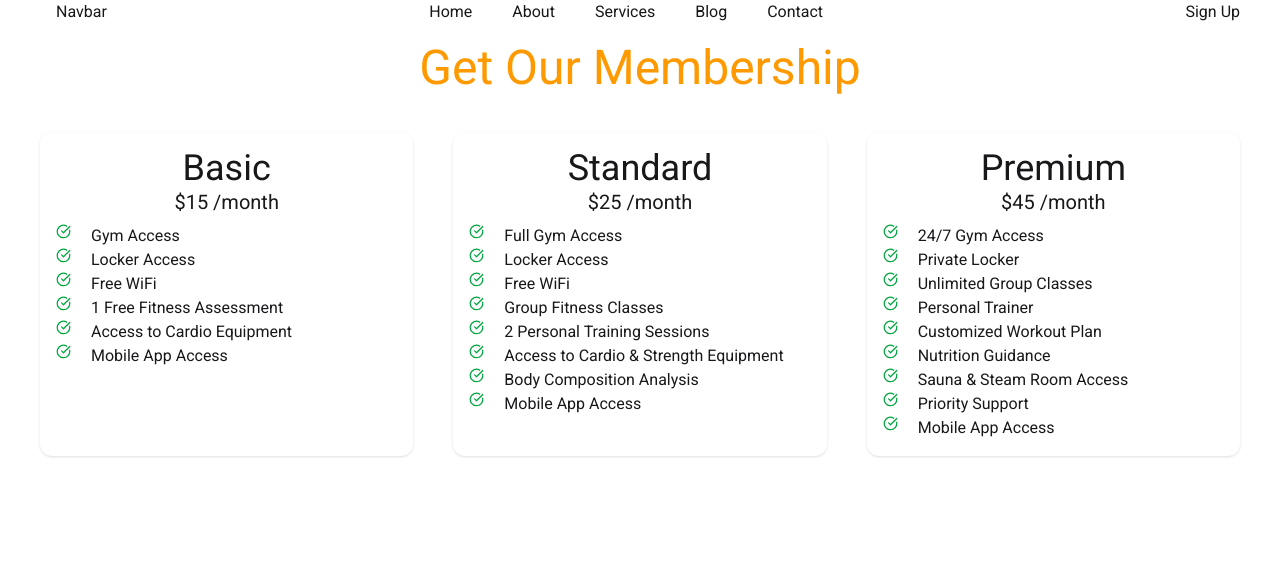
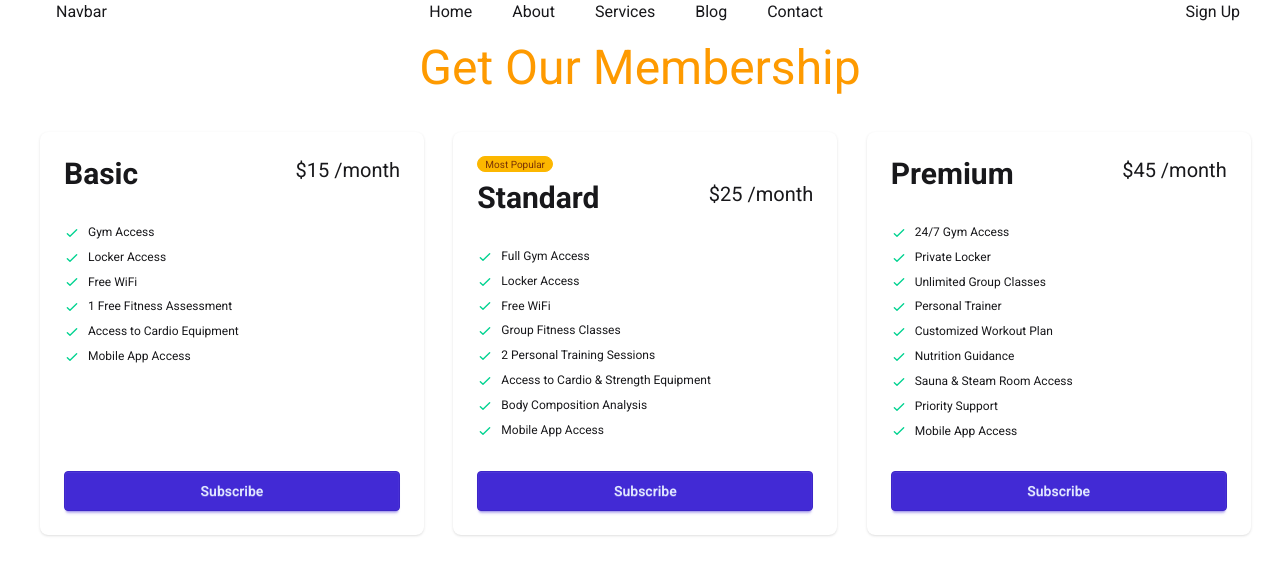
Before and after one commit to shompaaa/tailwind-react-pricing-options, a React (Vite) app: page /contact in a window 1280 px wide. Shown: the top 574 px of the page. Built offline with nearby package versions, Linux system fonts and the light colour scheme.

Commit message:
DaisyUI card use and modify

```diff
--- a/public/pricingData.json
+++ b/public/pricingData.json
@@ -16,6 +16,7 @@
     "id": 2,
     "plan": "Standard",
     "price": "$25 /month",
+    "popular": true,
     "features": [
       "Full Gym Access",
       "Locker Access",
--- a/src/App.jsx
+++ b/src/App.jsx
@@ -3,6 +3,7 @@
 import DaisyNav from "./components/DaisyNav/DaisyNav";
 import Navbar from "./components/Navbar/Navbar";
 import PricingOptions from "./components/PricingOptions/PricingOptions";
+import DaisyPricing from "./components/DaisyPricing/DaisyPricing";
 
 const pricingPromise = fetch('pricingData.json').then(res => res.json());
 
@@ -21,6 +22,7 @@
           pricingPromise = {pricingPromise}
           ></PricingOptions>
         </Suspense>
+
       </main>
     </>
   );
--- /dev/null
+++ b/src/components/DaisyPricing/DaisyPricing.jsx
@@ -0,0 +1,42 @@
+import React from "react";
+
+const DaisyPricing = ({ pricing }) => {
+  const { plan, price, features,popular } = pricing;
+  return (
+    <div className="card w-96 bg-base-100 shadow-sm">
+      <div className="card-body">
+        {popular && <span className="badge badge-xs badge-warning">Most Popular</span>}
+        <div className="flex justify-between">
+          <h2 className="text-3xl font-bold">{plan}</h2>
+          <span className="text-xl">{price}</span>
+        </div>
+        <ul className="mt-6 flex flex-col gap-2 text-xs flex-1">
+          {features.map((feature,index) => (
+            <li key={index}>
+              <svg
+                xmlns="http://www.w3.org/2000/svg"
+                className="size-4 me-2 inline-block text-success"
+                fill="none"
+                viewBox="0 0 24 24"
+                stroke="currentColor"
+              >
+                <path
+                  strokeLinecap="round"
+                  strokeLinejoin="round"
+                  strokeWidth="2"
+                  d="M5 13l4 4L19 7"
+                />
+              </svg>
+              <span>{feature}</span>
+            </li>
+          ))}
+        </ul>
+        <div className="mt-6">
+          <button className="btn btn-primary btn-block">Subscribe</button>
+        </div>
+      </div>
+    </div>
+  );
+};
+
+export default DaisyPricing;
--- a/src/components/Navbar/Navbar.jsx
+++ b/src/components/Navbar/Navbar.jsx
@@ -33,7 +33,7 @@
 const Navbar = () => {
   const [open, setOpen] = useState(false);
 
-  const links = navigationsData.map((route) => <Link route={route}></Link>);
+  const links = navigationsData.map((route,index) => <Link key={index} route={route}></Link>);
 
   return (
     <div>
--- a/src/components/PricingCard/PricingCard.jsx
+++ b/src/components/PricingCard/PricingCard.jsx
@@ -4,18 +4,19 @@
 const PricingCard = ({pricing}) => {
     const {plan, price,features} =pricing;
     return (
-        <div className='rounded-xl shadow p-4'>
+        <div className='flex flex-col rounded-xl shadow p-4'>
             {/* Card Header */}
           <div className='text-center mb-2'>
               <h1 className="text-4xl">{plan}</h1>
             <h2 className='text-xl'>{price}</h2>
           </div>
           {/* Card Body */}
-          <div>
+          <div className='flex-1'>
             {
                 features.map((feature,index) => <PricingFeature key={index} feature = {feature}></PricingFeature>)
             }
           </div>
+          <button className="btn w-full bg-green-600 text-white mt-4 text-center">Subscribe</button>
 
         </div>
     );
--- a/src/components/PricingOptions/PricingOptions.jsx
+++ b/src/components/PricingOptions/PricingOptions.jsx
@@ -1,19 +1,23 @@
 import React, { use } from "react";
 import PricingCard from "../PricingCard/PricingCard";
+import DaisyPricing from "../DaisyPricing/DaisyPricing";
 
 const PricingOptions = ({ pricingPromise }) => {
   const pricingData = use(pricingPromise);
-  console.log(pricingData);
   return (
     <div>
       <h2 className="text-5xl mt-5 text-center text-amber-500">Get Our Membership</h2>
-      <div className="grid md:grid-cols-3 grid-cols-1 gap-10 mx-10 my-10">
-        {pricingData.map((pricing) => (
+      <div className="grid lg:grid-cols-3 md:grid-cols-2 grid-cols-1 gap-10 mx-10 my-10">
+        {/* {pricingData.map((pricing) => (
           <PricingCard
           key={pricing.id}
           pricing = {pricing}
           ></PricingCard>
-        ))}
+        ))} */}
+
+        {
+            pricingData.map(pricing => <DaisyPricing key={pricing.id} pricing = {pricing}></DaisyPricing>)
+        }
       </div>
     </div>
   );
```
